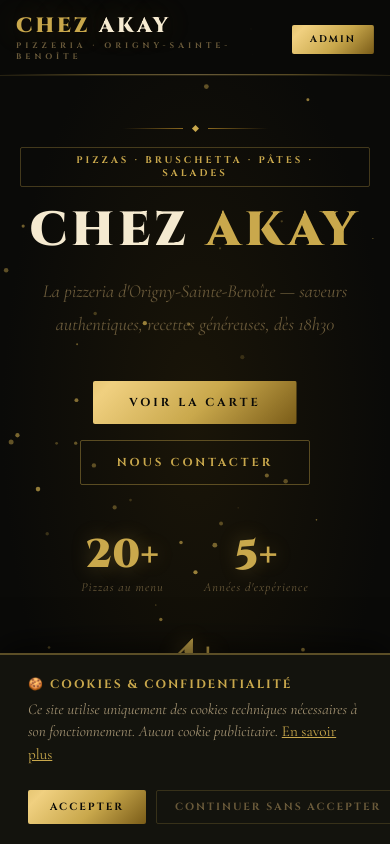
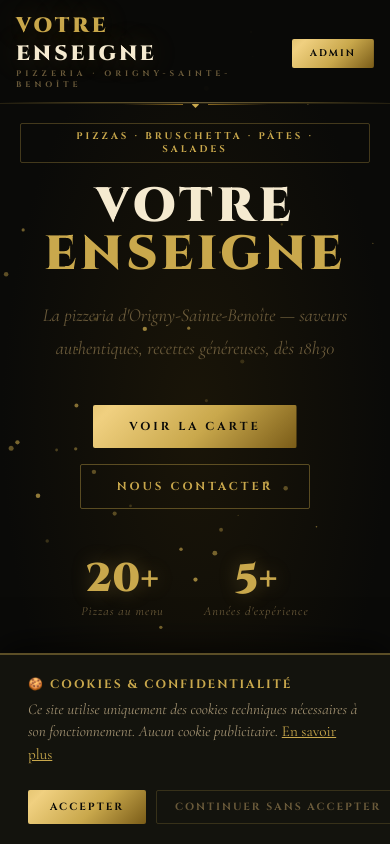
Before and after one commit to jeromebillot1978-cmd/CHEZ-AKAY, a plain HTML site: page index.html in a window 390 px wide. Shown: the top 844 px of the page. Drawn offline with nearby package versions, Linux system fonts and the light colour scheme; no server answers.

Commit message:
Update index.html

```diff
--- a/index.html
+++ b/index.html
@@ -3,7 +3,7 @@
 <head>
 <meta charset="UTF-8">
 <meta name="viewport" content="width=device-width, initial-scale=1.0">
-<title>Chez Akay – Pizzeria d'Origny-Sainte-Benoîte</title>
+<title>Votre Enseigne – Pizzeria d'Origny-Sainte-Benoîte</title>
 <link href="https://fonts.googleapis.com/css2?family=Cinzel:wght@700;900&family=Cormorant+Garamond:ital,wght@0,400;0,600;1,400&display=swap" rel="stylesheet"/>
 <style>
   :root{--gold:#c9a84c;--gold-light:#f0d080;--gold-dark:#8a6820;--black:#0a0a08;--surface:#13130d;--surface2:#1c1c12;--cream:#f5ead0;--muted:#6a5a3a;--border:#2a2618;}
@@ -145,7 +145,7 @@
 <nav id="main-nav">
   <div class="nav-inner">
     <div>
-      <div class="logo">CHEZ <span>AKAY</span></div>
+      <div class="logo">VOTRE <span>ENSEIGNE</span></div>
       <div style="font-family:'Cinzel',serif;font-size:0.5rem;letter-spacing:4px;color:var(--muted);text-transform:uppercase;">Pizzeria · Origny-Sainte-Benoîte</div>
     </div>
     <ul>
@@ -165,7 +165,7 @@
   <div class="hero-content" style="position:relative;z-index:2;">
     <div class="orn"><div class="orn-line"></div><div class="orn-d"></div><div class="orn-line r"></div></div>
     <div class="hero-badge">Pizzas · Bruschetta · Pâtes · Salades</div>
-    <h1 style="font-family:'Cinzel',serif;font-size:clamp(3rem,8vw,7rem);font-weight:900;color:var(--cream);letter-spacing:4px;line-height:1;">CHEZ <span style="color:var(--gold)">AKAY</span></h1>
+    <h1 style="font-family:'Cinzel',serif;font-size:clamp(3rem,8vw,7rem);font-weight:900;color:var(--cream);letter-spacing:4px;line-height:1;">VOTRE <span style="color:var(--gold)">ENSEIGNE</span></h1>
     <p style="font-size:1.15rem;font-style:italic;color:var(--muted);margin:20px 0 40px;max-width:500px;line-height:1.8;">La pizzeria d'Origny-Sainte-Benoîte — saveurs authentiques, recettes généreuses, dès 18h30</p>
     <div class="btns">
       <a href="menu.html" class="btn-gold">Voir la carte</a>
@@ -213,11 +213,11 @@
     <div class="gold-line"></div>
     <div class="about-grid">
       <div class="about-img" style="padding:0;background:none;">
-    <img src="https://images.unsplash.com/photo-1565299624946-b28f40a0ae38?w=800&q=80&fit=crop" alt="Pizza Chez Akay" style="width:100%;height:100%;object-fit:cover;border-radius:3px;display:block;"/>
+    <img src="https://images.unsplash.com/photo-1565299624946-b28f40a0ae38?w=800&q=80&fit=crop" alt="Pizza Votre Enseigne" style="width:100%;height:100%;object-fit:cover;border-radius:3px;display:block;"/>
   </div>
       <div class="about-text">
         <h3>La pizzeria du cœur de l'Aisne</h3>
-        <p>Chez Akay, c'est une pizzeria familiale nichée au cœur d'Origny-Sainte-Benoîte, dans l'Aisne. Depuis plusieurs années, nous préparons chaque pizza à la commande, avec des produits frais soigneusement sélectionnés.</p>
+        <p>Votre Enseigne, c'est une pizzeria familiale nichée au cœur d'Origny-Sainte-Benoîte, dans l'Aisne. Depuis plusieurs années, nous préparons chaque pizza à la commande, avec des produits frais soigneusement sélectionnés.</p>
         <p>Notre carte propose plus de 20 recettes — des classiques intemporels aux créations signature comme La Montagnarde, La Canibale ou La Saumon Boursin. Sans oublier nos bruschetta, pâtes fraîches et salades généreuses.</p>
         <p>Une cuisine sincère, faite avec passion, pour vous régaler en famille ou entre amis.</p>
         <a href="menu.html" class="btn-gold" style="margin-top:8px;display:inline-block;">Découvrir la carte</a>
@@ -290,7 +290,7 @@
 </div>
 
 <footer>
-  <div class="footer-logo">CHEZ AKAY</div>
+  <div class="footer-logo">VOTRE ENSEIGNE</div>
   <p>Pizzas · Bruschetta · Pâtes · Salades</p>
   <p>Origny-Sainte-Benoîte · Aisne</p>
   <p style="margin-top:12px;"><a href="legales.html" style="color:var(--gold-dark);font-family:'Cinzel',serif;font-size:0.55rem;letter-spacing:2px;text-decoration:none;">Mentions légales</a></p>
@@ -383,9 +383,9 @@ import { initializeApp } from "https://www.gstatic.com/firebasejs/10.12.0/fireba
 import { getFirestore, doc, getDoc } from "https://www.gstatic.com/firebasejs/10.12.0/firebase-firestore.js";
 const firebaseConfig = {
   apiKey: "AIzaSyCr0SWaroXjGGv72XVla61GN0rQtxg_5A8",
-  authDomain: "chez-akay.firebaseapp.com",
-  projectId: "chez-akay",
-  storageBucket: "chez-akay.firebasestorage.app",
+  authDomain: "votre-enseigne.firebaseapp.com",
+  projectId: "votre-enseigne",
+  storageBucket: "votre-enseigne.firebasestorage.app",
   messagingSenderId: "60180585524",
   appId: "1:60180585524:web:86207b403e614c481e7e61"
 };
```
